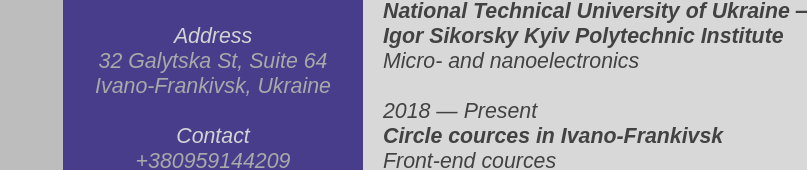
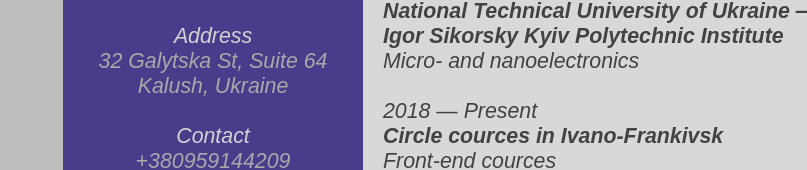
Before and after one commit to yurkooo97/CV, a plain HTML site: page CV/www/index.html in a window 1280 px wide. Shown: the part 300-470 px from the top of the page, without its empty margins (473-1280 px from the left). Drawn offline with Linux system fonts and the light colour scheme.

Commit message:
changed city

```diff
--- a/CV/www/index.html
+++ b/CV/www/index.html
@@ -20,7 +20,7 @@
       <div class="second">
          Address
         <p class="error">32 Galytska St, Suite 64</p>
-        <p class="error">Ivano-Frankivsk, Ukraine</p><br>
+        <p class="error">Kalush, Ukraine</p><br>
         <p>Contact</p>
         <p class="error">+380959144209</p>
         <p class="error">jura1997tikhan@gmail.com</p><br>
```
